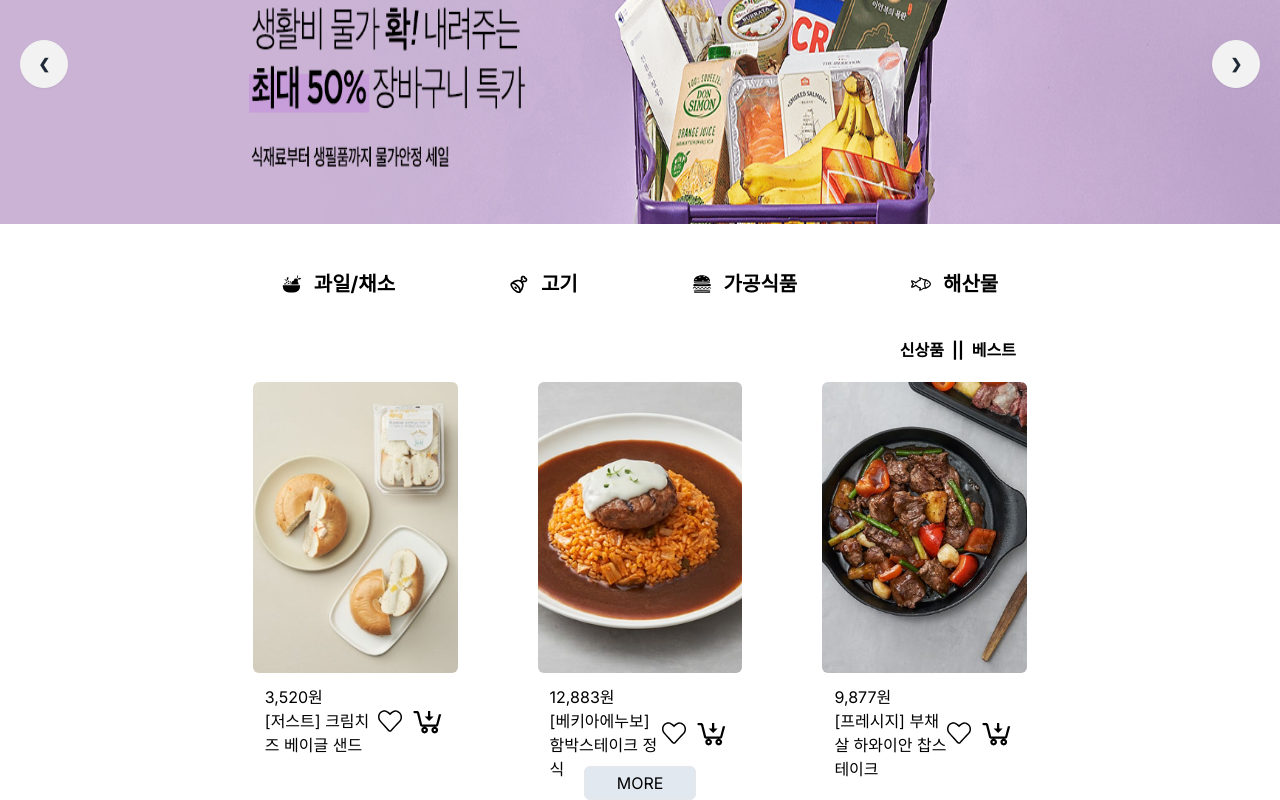
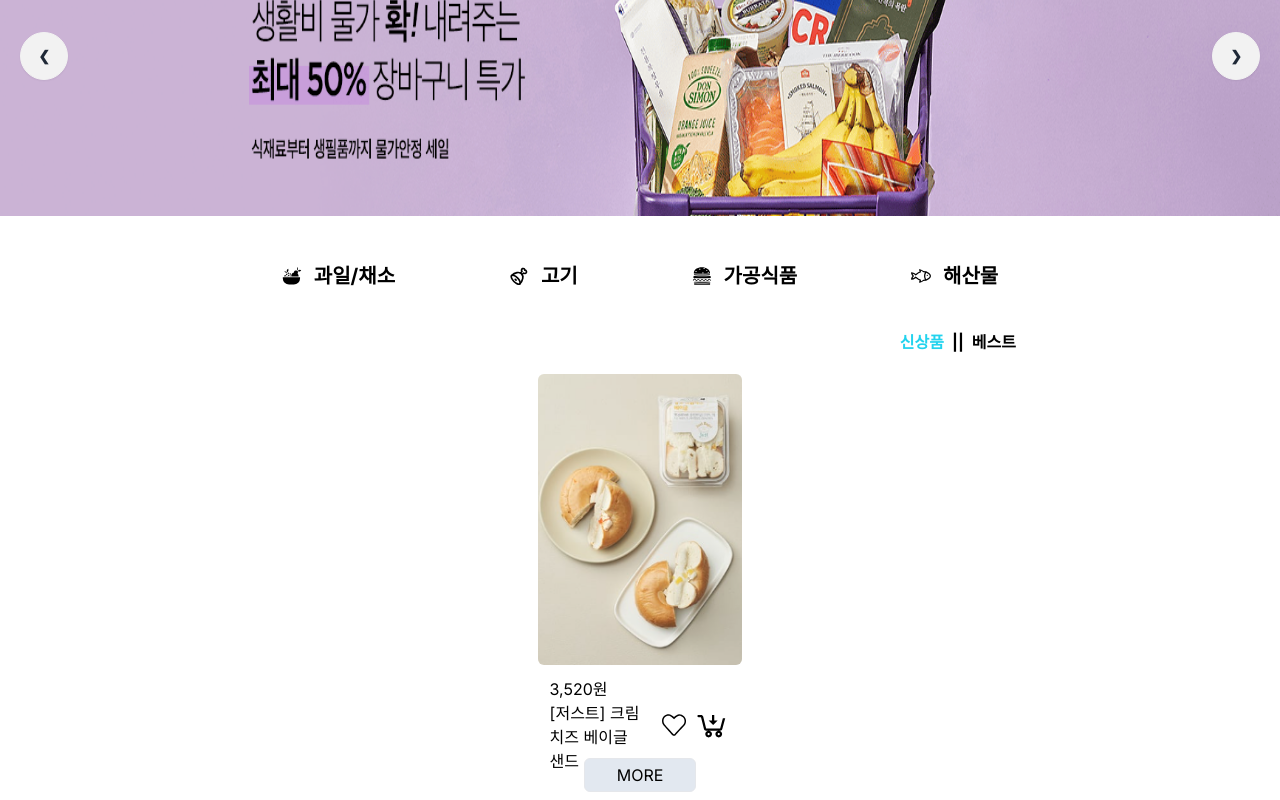
Before and after one commit to sparta-Shoppy/Shoppy, a Next.js app: page / in a window 1280 px wide. Shown: the part 260-1060 px from the top of the page. Built offline with nearby package versions, Linux system fonts and the light colour scheme.

Commit message:
[style #43] - 메인페이지 UI 수정

```diff
--- a/package.json
+++ b/package.json
@@ -24,7 +24,6 @@
     "@types/react-dom": "^18",
     "@types/uuid": "^9.0.8",
     "autoprefixer": "^10.0.1",
-    "daisyui": "^4.7.3",
     "eslint": "^8",
     "eslint-config-next": "14.1.3",
     "postcss": "^8",
--- a/src/app/home/page.tsx
+++ b/src/app/home/page.tsx
@@ -1,3 +1,6 @@
+'use client';
+
+import { useState } from 'react';
 import { GiFruitBowl, GiHamburger } from 'react-icons/gi';
 import { IoFishOutline } from 'react-icons/io5';
 import { LiaCartArrowDownSolid } from 'react-icons/lia';
@@ -5,18 +8,20 @@ import { SlHeart } from 'react-icons/sl';
 import { TbMeat } from 'react-icons/tb';
 
 export default function HomePage() {
+  const [selectedTab, setSelectedTab] = useState('신상품');
+
   return (
     <div className="h-screen">
-      <div className="flex m-auto w-11/12  justify-between">
+      <div className="flex m-auto w-11/12  justify-between items-center">
         <div className="">
-          <img src="assets/logo.png" alt="logo" className="w-3/6 mt-2" />
+          <img src="assets/logo.png" alt="logo" className="w-3/6" />
         </div>
         <div className="w-72 flex justify-evenly items-center text-l">
           <p className="cursor-pointer hover:text-zinc-400 font-bold">회원가입</p>
           <p className="cursor-pointer hover:text-zinc-400 font-bold">로그인</p>
         </div>
       </div>
-      <div className="w-full flex justify-center gap-5 mb-5">
+      <div className="w-full flex justify-center gap-5 pb-5">
         <input type="text" placeholder="검색어를 입력하세요" className="flex w-3/12 p-1 w-3/10 border rounded-md" />
         <button className="hover:text-zinc-400 font-bold">검색</button>
       </div>
@@ -66,60 +71,50 @@ export default function HomePage() {
           </div>
         </div>
       </div>
+      <div className="flex justify-evenly w-4/5 p-10 m-auto text-xl font-bold">
+        <div onClick={() => {}} className="flex  gap-3 items-center cursor-pointer hover:text-zinc-500">
+          <GiFruitBowl /> 과일/채소
+        </div>
+        <div className="flex items-center gap-3 cursor-pointer hover:text-zinc-500">
+          <TbMeat /> 고기
+        </div>
+        <div className="flex gap-3 items-center cursor-pointer hover:text-zinc-500">
+          <GiHamburger /> 가공식품
+        </div>
+        <div className="flex gap-3 items-center cursor-pointer hover:text-zinc-500">
+          <IoFishOutline /> 해산물
+        </div>
+      </div>
+      {/* 온클릭을 사용해서 데이터베이스를 불러와야하는데 쿼리 조건을 어떻게하나 클릭 > 쿼리 조건을 어떻게 줄것인가 */}
 
-      <div className="flex justify-evenly w-4/5 p-10 m-auto text-xl font-bold">
-        <p className="flex  gap-3 items-center cursor-pointer hover:text-zinc-500">
-          <GiFruitBowl /> 과일/채소
-        </p>
-        <p className="flex items-center gap-3 cursor-pointer hover:text-zinc-500">
-          <TbMeat /> 고기
-        </p>
-        <p className="flex gap-3 items-center cursor-pointer hover:text-zinc-500">
-          <GiHamburger /> 가공식품
-        </p>
-        <p className="flex gap-3 items-center cursor-pointer hover:text-zinc-500">
-          <IoFishOutline /> 해산물
-        </p>
-      </div>
       <div className="w-4/5 flex justify-end font-bold mb-5">
-        <span className="hover:text-cyan-400 mr-2 cursor-pointer">신상품</span> ||
-        <span className="hover:text-pink-300 mx-2 cursor-pointer">베스트</span>
+        <span
+          className={`cursor-pointer mr-2 ${
+            selectedTab === '신상품' ? 'text-cyan-400' : 'text-black hover:text-cyan-400'
+          }`}
+          onClick={() => setSelectedTab('신상품')}
+        >
+          신상품
+        </span>
+        ||
+        <span
+          className={`cursor-pointer mx-2 ${
+            selectedTab === '베스트' ? 'text-pink-300' : 'text-black hover:text-pink-300'
+          }`}
+          onClick={() => setSelectedTab('베스트')}
+        >
+          베스트
+        </span>
       </div>
       <div className="flex justify-center w-4/5 m-auto gap-20">
         <div className="w-1/5 h-96 cursor-pointer rounded-md hover:shadow-lg hover:shadow hover:scale-110 transition-all duration-300 pb-5">
-          <img src="/assets/fast-food1.PNG" alt="갈비탕" className="w-full h-4/5 object-cover rounded-md" />
+          <img src="/assets/fast-food1.PNG" alt="가공식품" className="w-full h-4/5 object-cover rounded-md" />
           <div className="flex justify-between p-3">
             <div>
               <p>3,520원</p>
               <p>[저스트] 크림치즈 베이글 샌드</p>
             </div>
-            <div className="flex justify-end gap-2 items-center">
-              <SlHeart className="text-2xl hover:text-rose-500 cursor-pointer" />
-              <LiaCartArrowDownSolid className="text-4xl hover:text-stone-300 cursor-pointer" />
-            </div>
-          </div>
-        </div>
-        <div className="w-1/5 h-96 cursor-pointer rounded-md hover:shadow-lg hover:shadow hover:scale-110 transition-all duration-300 pb-5">
-          <img src="/assets/fast-food2.PNG" alt="김치 치즈 주먹밥" className="w-full h-4/5 object-cover rounded-md" />
-          <div className="flex justify-between p-3">
-            <div>
-              <p>12,883원</p>
-              <p>[베키아에누보] 함박스테이크 정식</p>
-            </div>
-            <div className="flex justify-end gap-2 items-center">
-              <SlHeart className="text-2xl hover:text-rose-500 cursor-pointer" />
-              <LiaCartArrowDownSolid className="text-4xl hover:text-stone-300 cursor-pointer" />
-            </div>
-          </div>
-        </div>
-        <div className="w-1/5 h-96 cursor-pointer rounded-md hover:shadow-lg hover:shadow hover:scale-110 transition-all duration-300 pb-5">
-          <img src="/assets/fast-food3.PNG" alt="파스타" className="w-full h-4/5 object-cover rounded-md" />
-          <div className="flex justify-between p-3">
-            <div>
-              <p>9,877원</p>
-              <p>[프레시지] 부채살 하와이안 찹스테이크</p>
-            </div>
-            <div className="flex justify-end gap-2 items-center">
+            <div className="flex justify-end gap-2 items-center pl-5">
               <SlHeart className="text-2xl hover:text-rose-500 cursor-pointer" />
               <LiaCartArrowDownSolid className="text-4xl hover:text-stone-300 cursor-pointer" />
             </div>
```
Also changed, not shown: 1 other file (tests, documents, lock files or other folders).
